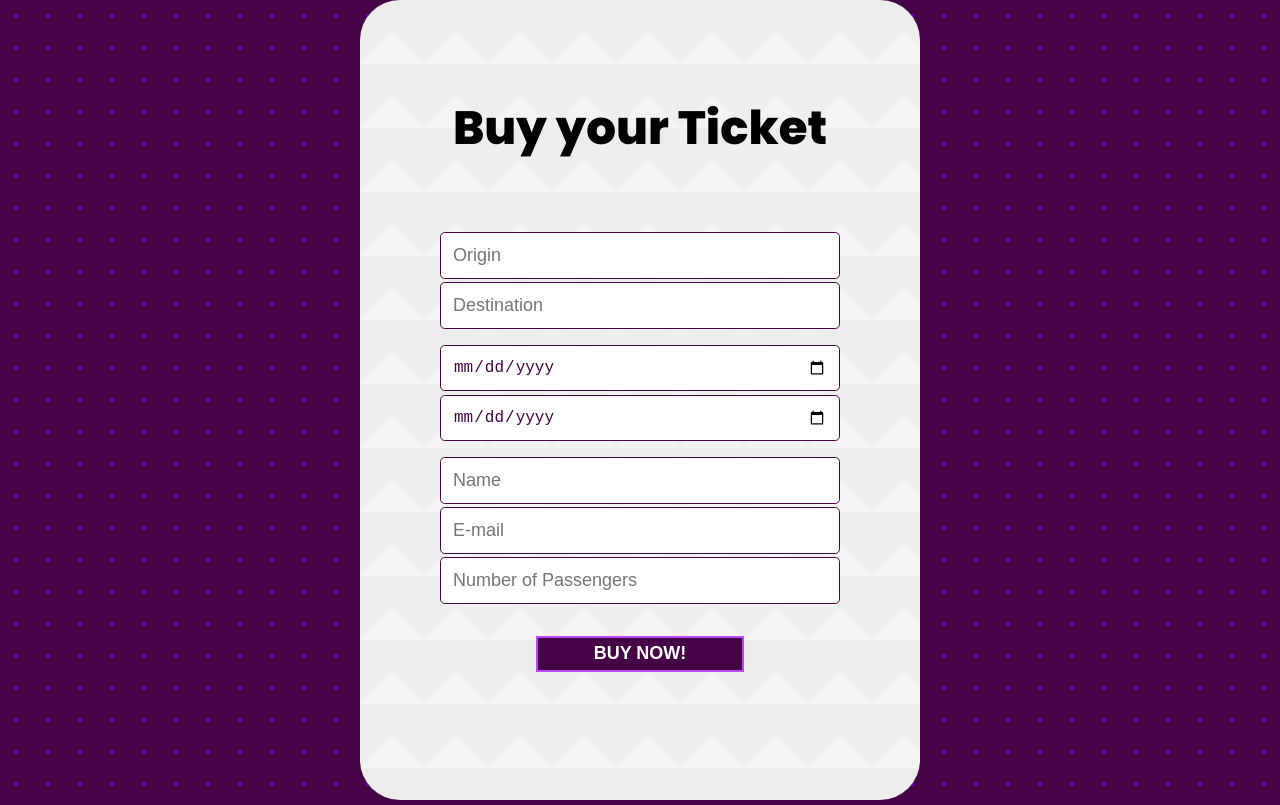
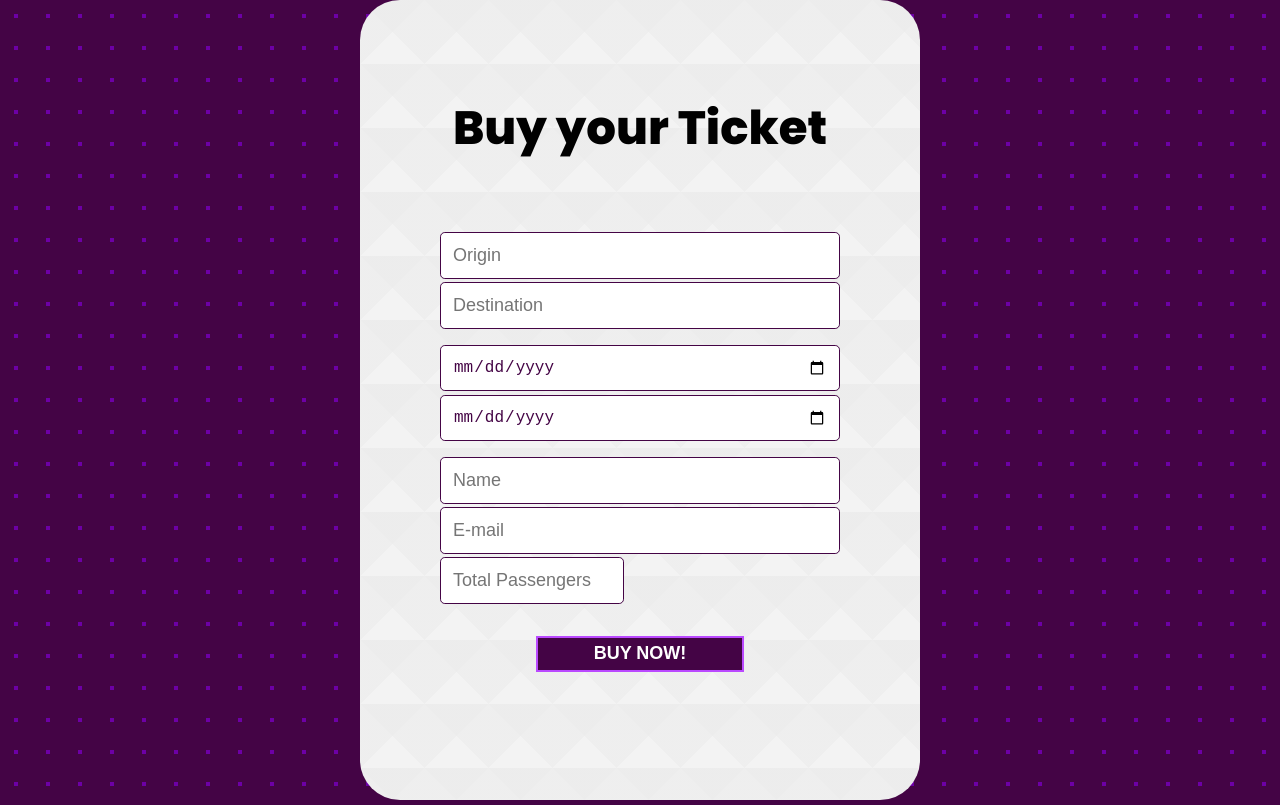
Before and after one commit to romulomelendez/awesome_form, a React (Vite) app: page / in a window 1280 px wide. Built offline with nearby package versions, Linux system fonts and the light colour scheme.

Commit message:
Feat: creating a dinamic with for total passengers input

```diff
--- a/src/components/Input/styles.ts
+++ b/src/components/Input/styles.ts
@@ -3,7 +3,7 @@ import styled from "styled-components"
 export const UserInput = styled.input `
 
     padding: 0.75rem;
-    width: 25rem;
+    width: ${ ({ type }) => type !== "number" ? "25rem" : "11.5rem" };
     border: 1px solid #440445;
     border-radius: 0.3rem;
     outline: none;
@@ -12,7 +12,7 @@ export const UserInput = styled.input `
     font-weight: 500;
 
     @media (max-width: 825px) {
-        width: 20rem;
+        width: ${ ({ type }) => type !== "number" ? "20rem" : "9rem" };
     }
 
 `
--- a/src/main.tsx
+++ b/src/main.tsx
@@ -1,11 +1,13 @@
 import React from 'react'
 import ReactDOM from 'react-dom/client'
+
 import { App } from './App.tsx'
+
 import { GlobalStyle } from './GlobalStyles.ts'
 
 ReactDOM.createRoot(document.getElementById('root')!).render(
   <React.StrictMode>
     <GlobalStyle />
     <App />
-  </React.StrictMode>,
+  </React.StrictMode>
 )
--- a/src/pages/Home/index.tsx
+++ b/src/pages/Home/index.tsx
@@ -25,7 +25,7 @@ export const Home: React.FC = () => {
                 <UserInformationContainer>
                     <Input inputType="text" placeholderText="Name" />
                     <Input inputType="email" placeholderText="E-mail" />
-                    <Input inputType="number" placeholderText="Number of Passengers" />
+                    <Input inputType="number" placeholderText="Total Passengers" />
                 </UserInformationContainer>
 
                 <SubmitButton type="submit">BUY NOW!</SubmitButton>
```
